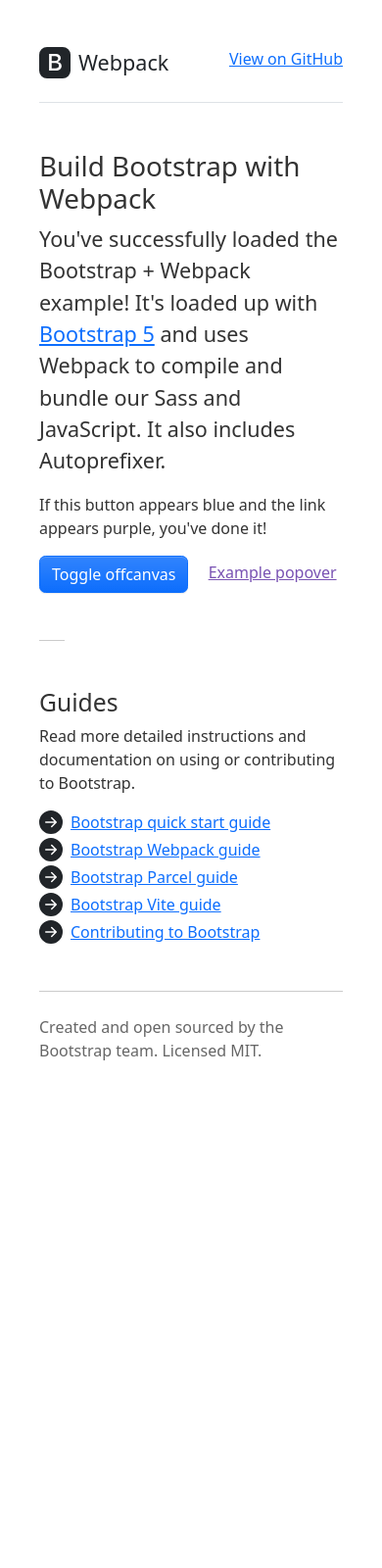
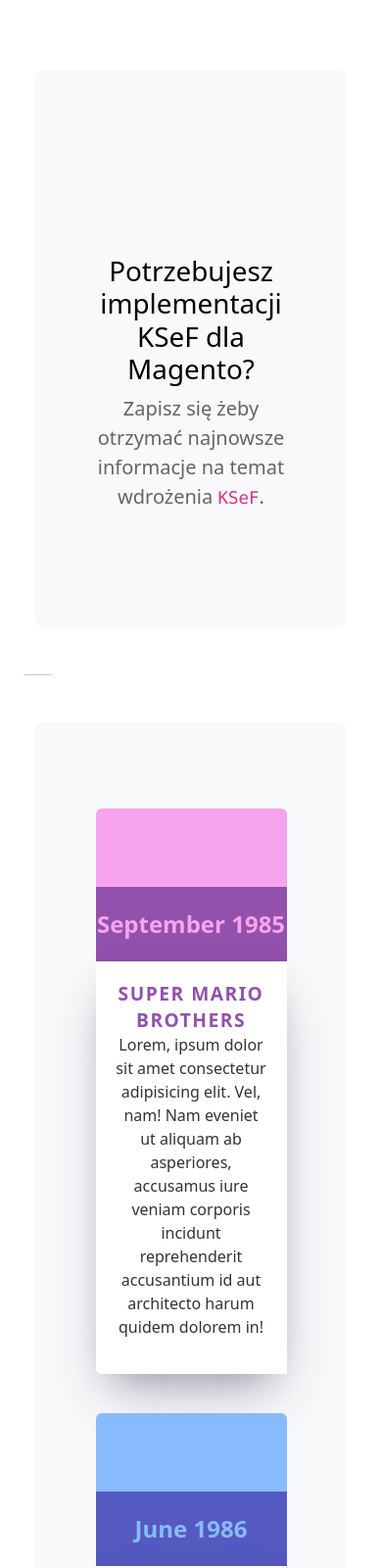
Before and after one commit to mharbuz/kfas-magento, a website built with webpack: page src/index.html in a window 390 px wide. Shown: the top 1600 px of the page at 98% size. Before the commit the page ends 1148 px from the top, so only its background shows below. Built offline with nearby package versions, Linux system fonts and the light colour scheme.

Commit message:
header and timeline

```diff
--- a/src/index.html
+++ b/src/index.html
@@ -6,53 +6,113 @@
     <title>Bootstrap w/ Webpack</title>
   </head>
   <body>
-    <div class="container py-4 px-3 mx-auto">
-      <header class="d-flex justify-content-between align-items-md-center pb-3 mb-5 border-bottom">
-        <h1 class="h4">
-          <a href="/" class="d-flex align-items-center text-dark text-decoration-none">
-            <svg xmlns="http://www.w3.org/2000/svg" width="32" height="32" fill="currentColor" class="bi bi-bootstrap-fill d-inline-block me-2" viewBox="0 0 16 16">
-              <path d="M6.375 7.125V4.658h1.78c.973 0 1.542.457 1.542 1.237 0 .802-.604 1.23-1.764 1.23H6.375zm0 3.762h1.898c1.184 0 1.81-.48 1.81-1.377 0-.885-.65-1.348-1.886-1.348H6.375v2.725z"/>
-              <path d="M4.002 0a4 4 0 0 0-4 4v8a4 4 0 0 0 4 4h8a4 4 0 0 0 4-4V4a4 4 0 0 0-4-4h-8zm1.06 12V3.545h3.399c1.587 0 2.543.809 2.543 2.11 0 .884-.65 1.675-1.483 1.816v.1c1.143.117 1.904.931 1.904 2.033 0 1.488-1.084 2.396-2.888 2.396H5.062z"/>
-            </svg>
-            <span>Webpack</span>
-          </a>
-        </h1>
-        <a href="https://github.com/twbs/examples/tree/main/webpack/" target="_blank" rel="noopener">View on GitHub</a>
-      </header>
-
-      <h1>Build Bootstrap with Webpack</h1>
-      <div class="col-lg-8 px-0">
-        <p class="fs-4">You've successfully loaded the Bootstrap + Webpack example! It's loaded up with <a href="https://getbootstrap.com/">Bootstrap 5</a> and uses Webpack to compile and bundle our Sass and JavaScript. It also includes Autoprefixer.</p>
-        <p>If this button appears blue and the link appears purple, you've done it!</p>
-      </div>
-
-      <button type="button" class="btn btn-primary me-3" data-bs-toggle="offcanvas" data-bs-target="#offcanvasExample">Toggle offcanvas</button>
-      <a id="popoverButton" class="text-success" href="#" role="button" data-bs-toggle="popover" title="Custom popover" data-bs-content="This is a Bootstrap popover.">Example popover</a>
-
-      <div class="offcanvas offcanvas-end" tabindex="-1" id="offcanvasExample" aria-labelledby="offcanvasExampleLabel">
-        <div class="offcanvas-header">
-          <h5 class="offcanvas-title" id="offcanvasExampleLabel">Offcanvas</h5>
-          <button type="button" class="btn-close text-reset" data-bs-dismiss="offcanvas" aria-label="Close"></button>
-        </div>
-        <div class="offcanvas-body">
-          <div>
-            Some text as placeholder. In real life you can have the elements you have chosen. Like, text, images, lists, etc.
-          </div>
-          <div class="dropdown mt-3">
-            <button class="btn btn-secondary dropdown-toggle" type="button" id="dropdownMenuButton" data-bs-toggle="dropdown">
-              Dropdown button
-            </button>
-            <ul class="dropdown-menu" aria-labelledby="dropdownMenuButton">
-              <li><a class="dropdown-item" href="#">Action</a></li>
-              <li><a class="dropdown-item" href="#">Another action</a></li>
-              <li><a class="dropdown-item" href="#">Something else here</a></li>
-            </ul>
-          </div>
+    <div class="container my-5">
+      <div class="p-5 text-center bg-body-tertiary rounded-3">
+        <svg class="bi mt-4 mb-3" style="color: var(--bs-indigo);" width="100" height="100"><use xlink:href="#bootstrap"/></svg>
+        <h1 class="text-body-emphasis"> Potrzebujesz implementacji KSeF dla Magento?</h1>
+        <p class="col-lg-8 mx-auto fs-5 text-muted">
+          Zapisz się żeby otrzymać najnowsze informacje na temat wdrożenia <code>KSeF</code>.
+        </p>
+        <div class="d-inline-flex gap-2 mb-5">
+          <!--<button class="d-inline-flex align-items-center btn btn-primary btn-lg px-4 rounded-pill" type="button">
+            Call to action
+            <svg class="bi ms-2" width="24" height="24"><use xlink:href="#arrow-right-short"/></svg>
+          </button>-->
         </div>
       </div>
+    </div>
 
-      <hr class="col-1 my-5 mx-0">
 
+    <hr class="col-1 my-5 mx-0">
+
+
+    <div class="container my-5">
+      <div class="p-5 text-center bg-body-tertiary rounded-3">
+        <div class="timeline">
+
+          <!--first-->
+          <div class="timeline__event  animated fadeInUp delay-3s timeline__event--type1">
+            <div class="timeline__event__icon ">
+              <!-- <i class="lni-sport"></i>-->
+
+            </div>
+            <div class="timeline__event__date">
+              September 1985
+            </div>
+            <div class="timeline__event__content ">
+              <div class="timeline__event__title">
+                Super Mario Brothers
+              </div>
+              <div class="timeline__event__description">
+                <p>Lorem, ipsum dolor sit amet consectetur adipisicing elit. Vel, nam! Nam eveniet ut aliquam ab asperiores, accusamus iure veniam corporis incidunt reprehenderit accusantium id aut architecto harum quidem dolorem in!</p>
+              </div>
+            </div>
+          </div>
+
+          <!--second-->
+
+          <div class="timeline__event animated fadeInUp delay-2s timeline__event--type2">
+            <div class="timeline__event__icon">
+              <!-- <i class="lni-sport"></i>-->
+
+            </div>
+            <div class="timeline__event__date">
+              June 1986
+            </div>
+            <div class="timeline__event__content">
+              <div class="timeline__event__title">
+                Super Mario Bros: The Lost Levels
+              </div>
+              <div class="timeline__event__description">
+                <p>Lorem, ipsum dolor sit amet consectetur adipisicing elit. Vel, nam! Nam eveniet ut aliquam ab asperiores, accusamus iure veniam corporis incidunt reprehenderit accusantium id aut architecto harum quidem dolorem in!</p>
+              </div>
+            </div>
+          </div>
+
+          <!--third-->
+
+          <div class="timeline__event animated fadeInUp delay-1s timeline__event--type3">
+            <div class="timeline__event__icon">
+              <!-- <i class="lni-sport"></i>-->
+
+            </div>
+            <div class="timeline__event__date">
+              October 1988
+            </div>
+            <div class="timeline__event__content">
+              <div class="timeline__event__title">
+                Super Mario Bros. 2
+              </div>
+              <div class="timeline__event__description">
+                <p>Lorem, ipsum dolor sit amet consectetur adipisicing elit. Vel, nam! Nam eveniet ut aliquam ab asperiores, accusamus iure veniam corporis incidunt reprehenderit accusantium id aut architecto harum quidem dolorem in!</p>
+              </div>
+
+            </div>
+          </div>
+
+          <!--forth-->
+
+          <div class="timeline__event animated fadeInUp timeline__event--type1">
+            <div class="timeline__event__icon">
+              <!-- <i class="lni-sport"></i>-->
+
+            </div>
+            <div class="timeline__event__date">
+              October 1988
+            </div>
+            <div class="timeline__event__content">
+              <div class="timeline__event__title">
+                Super Mario Bros. 3
+              </div>
+              <div class="timeline__event__description">
+                <p>Lorem, ipsum dolor sit amet consectetur adipisicing elit. Vel, nam! Nam eveniet ut aliquam ab asperiores, accusamus iure veniam corporis incidunt reprehenderit accusantium id aut architecto harum quidem dolorem in!</p>
+              </div>
+            </div>
+          </div>
+      </div>
+    </div>
+
+    <div class="container py-4 px-3 mx-auto">
       <h2>Guides</h2>
       <p>Read more detailed instructions and documentation on using or contributing to Bootstrap.</p>
       <ul class="icon-list">
--- a/src/scss/styles.scss
+++ b/src/scss/styles.scss
@@ -89,6 +89,8 @@
 
 @import "icon-list";
 
+@import "timeline";
+
 body {
   padding: 1.5rem;
 }
--- /dev/null
+++ b/src/scss/timeline.scss
@@ -0,0 +1,266 @@
+
+$content-width: calc(40vw - 84px);
+$margin: 20px;
+$spacing: 20px;
+$bdrs: 6px;
+$circle-size: 40px;
+$icon-size: 32px;
+$bdrs-icon: 100%;
+
+$color1: #9251ac;
+$color2: #f6a4ec;
+
+$color3: #87bbfe;
+$color4: #555ac0;
+
+$color5: #24b47e;
+$color6: #aff1b6;
+
+.timeline {
+	display: flex;
+	flex-direction: column;
+	margin: $margin auto;
+	position: relative;
+
+	&__event {
+		margin-bottom: $spacing;
+		position: relative;
+		display: flex;
+		margin: $spacing 0;
+		border-radius: $bdrs;
+		align-self: center;
+		width: 50vw;
+
+		&:nth-child(2n + 1) {
+			flex-direction: row-reverse;
+			.timeline__event__date {
+				border-radius: 0 $bdrs $bdrs 0;
+			}
+			.timeline__event__content {
+				border-radius: $bdrs 0 0 $bdrs;
+			}
+
+			.timeline__event__icon {
+				&:before {
+					content: "";
+					width: 2px;
+					height: 100%;
+					background: $color2;
+					position: absolute;
+					top: 0%;
+					left: 50%;
+					right: auto;
+					z-index: -1;
+					transform: translateX(-50%);
+					animation: fillTop 2s forwards 4s ease-in-out;
+				}
+				&:after {
+					content: "";
+					width: 100%;
+					height: 2px;
+					background: $color2;
+					position: absolute;
+					right: 0;
+					z-index: -1;
+					top: 50%;
+					left: auto;
+					transform: translateY(-50%);
+					animation: fillLeft 2s forwards 4s ease-in-out;
+				}
+			}
+		}
+
+		&__title {
+			font-size: 1.2rem;
+			line-height: 1.4;
+			text-transform: uppercase;
+
+			font-weight: 600;
+			color: $color1;
+			letter-spacing: 1.5px;
+		}
+		&__content {
+			padding: $spacing;
+			box-shadow: 0 30px 60px -12px rgba(50, 50, 93, 0.25),
+				0 18px 36px -18px rgba(0, 0, 0, 0.3), 0 -12px 36px -8px rgba(0, 0, 0, 0.025);
+			background: #fff;
+			width: $content-width;
+			border-radius: 0 $bdrs $bdrs 0;
+		}
+		&__date {
+			color: $color2;
+			font-size: 1.5rem;
+			font-weight: 600;
+			background: $color1;
+			display: flex;
+			align-items: center;
+			justify-content: center;
+			white-space: nowrap;
+			padding: 0 $spacing;
+			border-radius: $bdrs 0 0 $bdrs;
+		}
+		&__icon {
+			display: flex;
+			align-items: center;
+			justify-content: center;
+			color: $color1;
+			padding: $spacing;
+			align-self: center;
+			margin: 0 $spacing;
+			background: $color2;
+			border-radius: $bdrs-icon;
+			width: $circle-size;
+			box-shadow: 0 30px 60px -12px rgba(50, 50, 93, 0.25),
+				0 18px 36px -18px rgba(0, 0, 0, 0.3), 0 -12px 36px -8px rgba(0, 0, 0, 0.025);
+			padding: 40px;
+			height: $circle-size;
+			position: relative;
+
+			i {
+				font-size: $icon-size;
+			}
+
+			&:before {
+				content: "";
+				width: 2px;
+				height: 100%;
+				background: $color2;
+				position: absolute;
+				top: 0%;
+				z-index: -1;
+				left: 50%;
+				transform: translateX(-50%);
+				animation: fillTop 2s forwards 4s ease-in-out;
+			}
+			&:after {
+				content: "";
+				width: 100%;
+				height: 2px;
+				background: $color2;
+				position: absolute;
+				left: 0%;
+				z-index: -1;
+				top: 50%;
+				transform: translateY(-50%);
+				animation: fillLeftOdd 2s forwards 4s ease-in-out;
+			}
+		}
+		&__description {
+			flex-basis: 100%;
+		}
+
+		&--type2 {
+			&:after {
+				background: $color4;
+			}
+			.timeline__event__date {
+				color: $color3;
+				background: $color4;
+			}
+
+			&:nth-child(2n + 1) {
+				.timeline__event__icon {
+					&:before,
+					&:after {
+						background: $color3;
+					}
+				}
+			}
+
+			.timeline__event__icon {
+				background: $color3;
+				color: $color4;
+				&:before,
+				&:after {
+					background: $color3;
+				}
+			}
+			.timeline__event__title {
+				color: $color4;
+			}
+			.timeline__event__title {
+			}
+		}
+
+		&--type3 {
+			&:after {
+				background: $color5;
+			}
+			.timeline__event__date {
+				color: $color6;
+				background-color: $color5;
+			}
+
+			&:nth-child(2n + 1) {
+				.timeline__event__icon {
+					&:before,
+					&:after {
+						background: $color6;
+					}
+				}
+			}
+
+			.timeline__event__icon {
+				background: $color6;
+				color: $color5;
+				&:before,
+				&:after {
+					background: $color6;
+				}
+			}
+			.timeline__event__title {
+				color: $color5;
+			}
+			.timeline__event__title {
+			}
+		}
+		&:last-child {
+			.timeline__event__icon {
+				&:before {
+					content: none;
+				}
+			}
+		}
+	}
+}
+
+@media (max-width: 786px) {
+	.timeline__event {
+		flex-direction: column;
+		align-self: center;
+		&__content {
+			width: 100%;
+		}
+
+		&__icon {
+			border-radius: $bdrs $bdrs 0 0;
+			width: 100%;
+			margin: 0;
+			box-shadow: none;
+
+			&:before,
+			&:after {
+				display: none;
+			}
+		}
+		&__date {
+			border-radius: 0;
+			padding: $spacing;
+		}
+
+		&:nth-child(2n + 1) {
+			flex-direction: column;
+			align-self: center;
+
+			.timeline__event__date {
+				border-radius: 0;
+				padding: $spacing;
+			}
+
+			.timeline__event__icon {
+				border-radius: $bdrs $bdrs 0 0;
+				margin: 0;
+			}
+		}
+	}
+}
```
